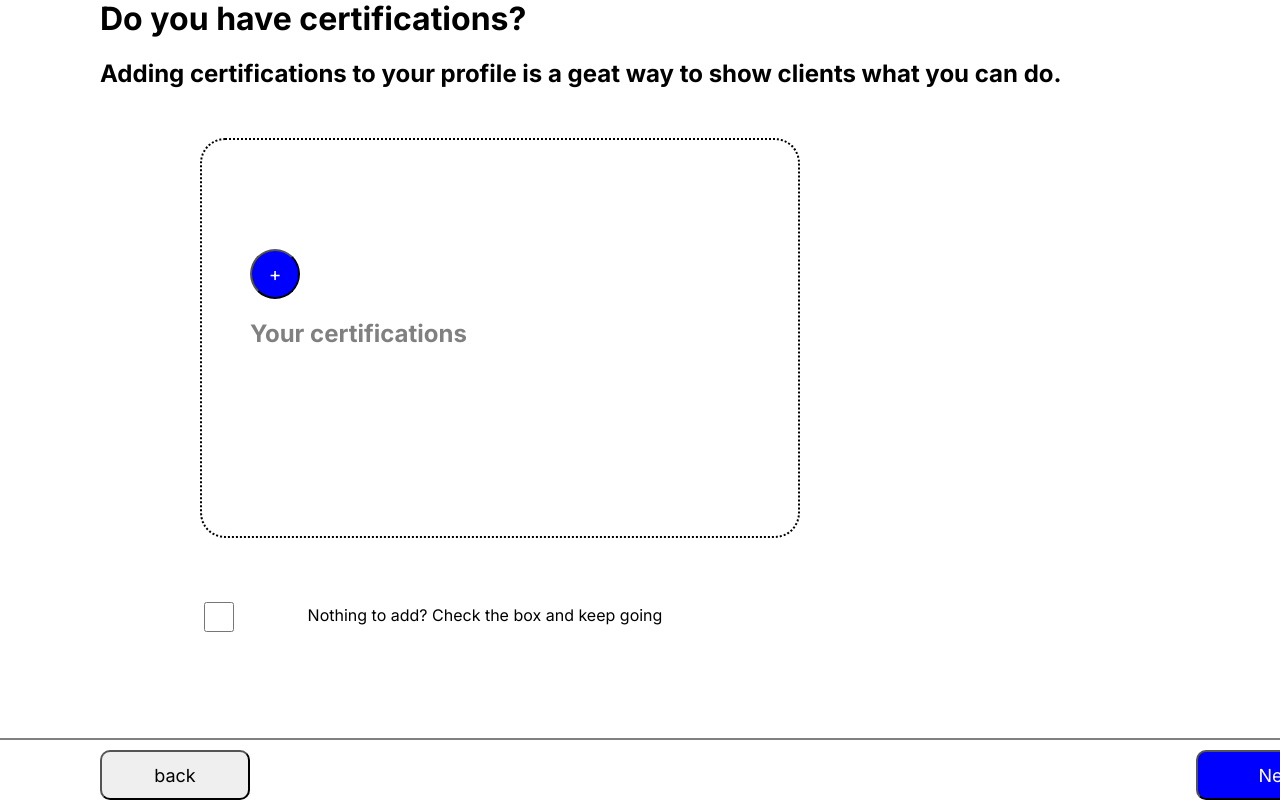
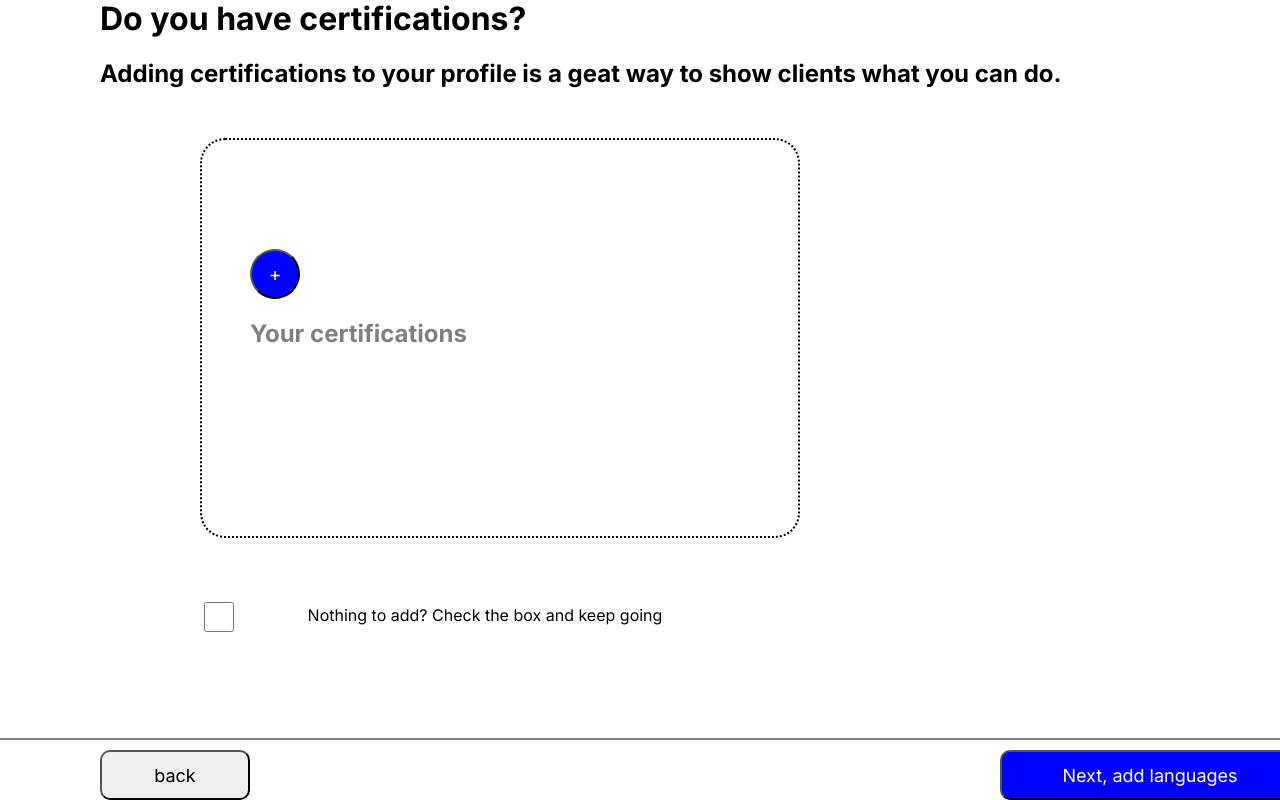
Before and after one commit to Nitotony/certifications, a React (Create React App) app: page / in a window 1280 px wide. Shown: the part 351-1151 px from the top of the page. Built offline with nearby package versions, Linux system fonts and the light colour scheme; the HTML template or start-up script is replaced by a standard one.

Commit message:
Update footer.css

```diff
--- a/src/footer.css
+++ b/src/footer.css
@@ -1,7 +1,10 @@
 .foot {
   display: grid;
+  max-width: 100vw;
+  min-width: 90vw;
+  width: auto;
   grid-template-columns: 200px 400px;
-  column-gap: 70vw;
+  column-gap: 700px;
   margin-top: 200px;
 
   border-top: 2px grey solid;
```
